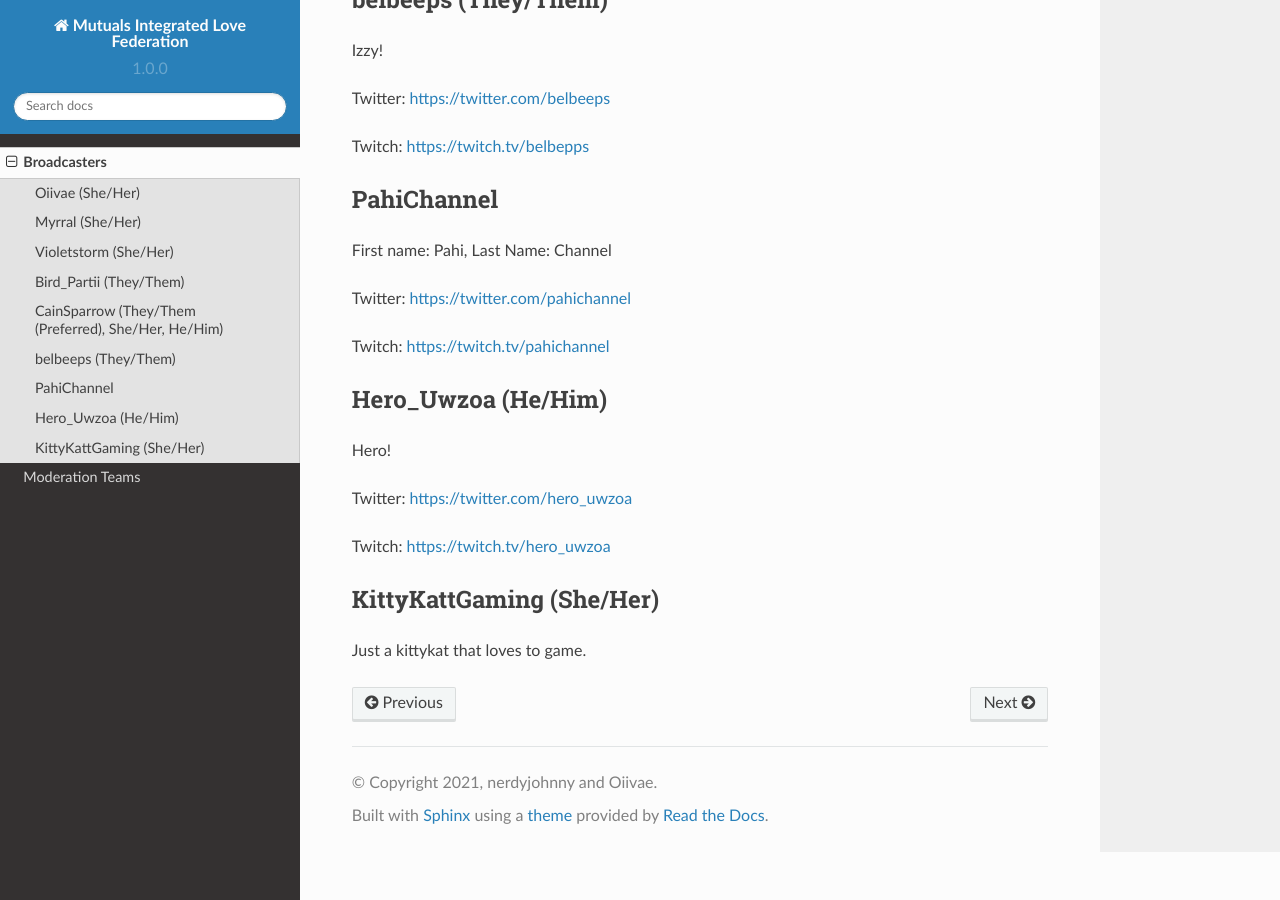
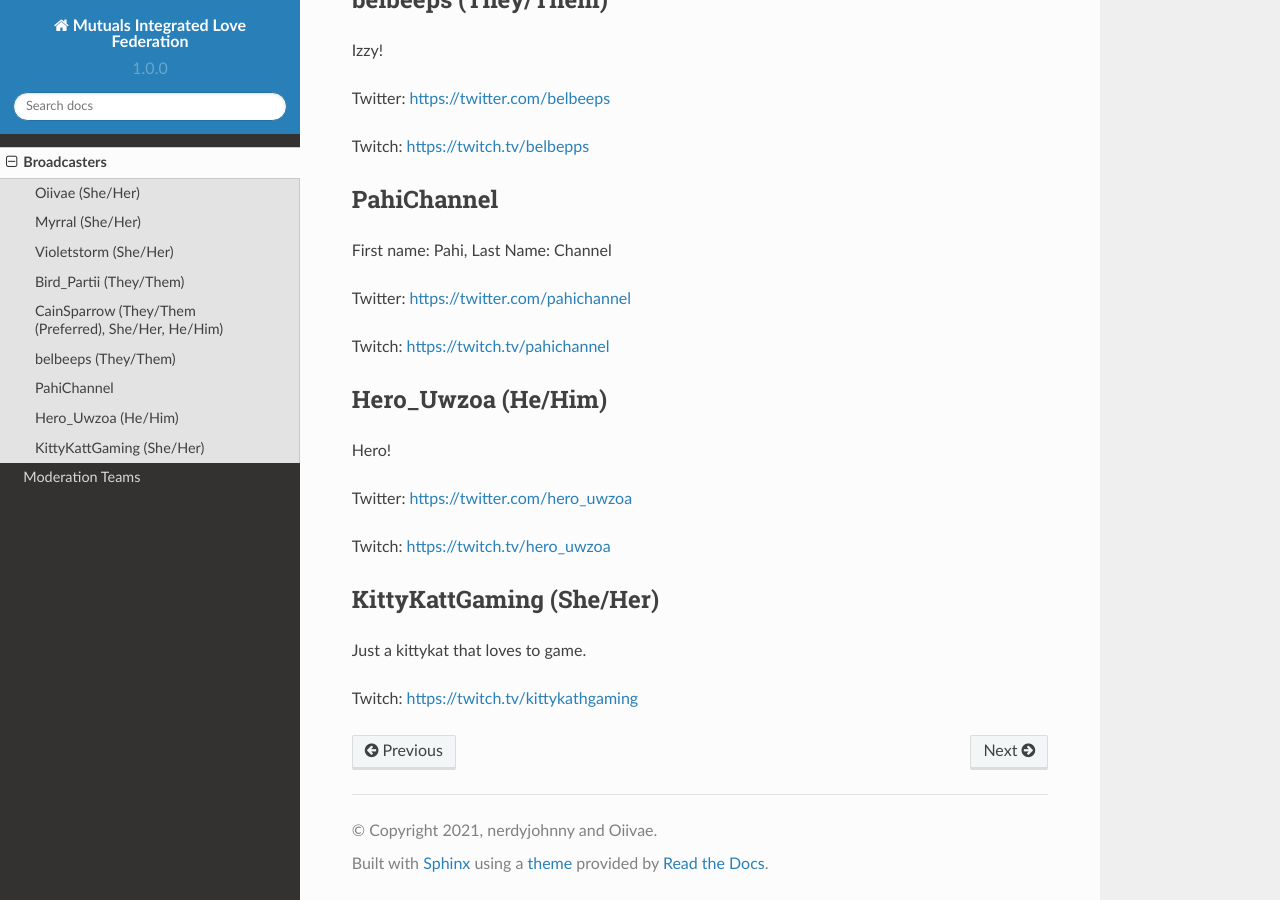
Before and after one commit to OiivaeCommunity/love, a Sphinx documentation site: the page built from docs/source/broadcasters.rst, in a window 1280 px wide and 900 px high, scrolled down 1345 px. Built offline with Sphinx 7.4.7 and the Read the Docs theme 2.0.0, drawn with Linux system fonts in a browser that asks for light colours; some of the changed lines change nothing that is shown.

```diff
--- a/docs/source/broadcasters.rst
+++ b/docs/source/broadcasters.rst
@@ -76,3 +76,5 @@
 KittyKattGaming (She/Her)
 -----
 Just a kittykat that loves to game.
+
+Twitch: https://twitch.tv/kittykathgaming
```
